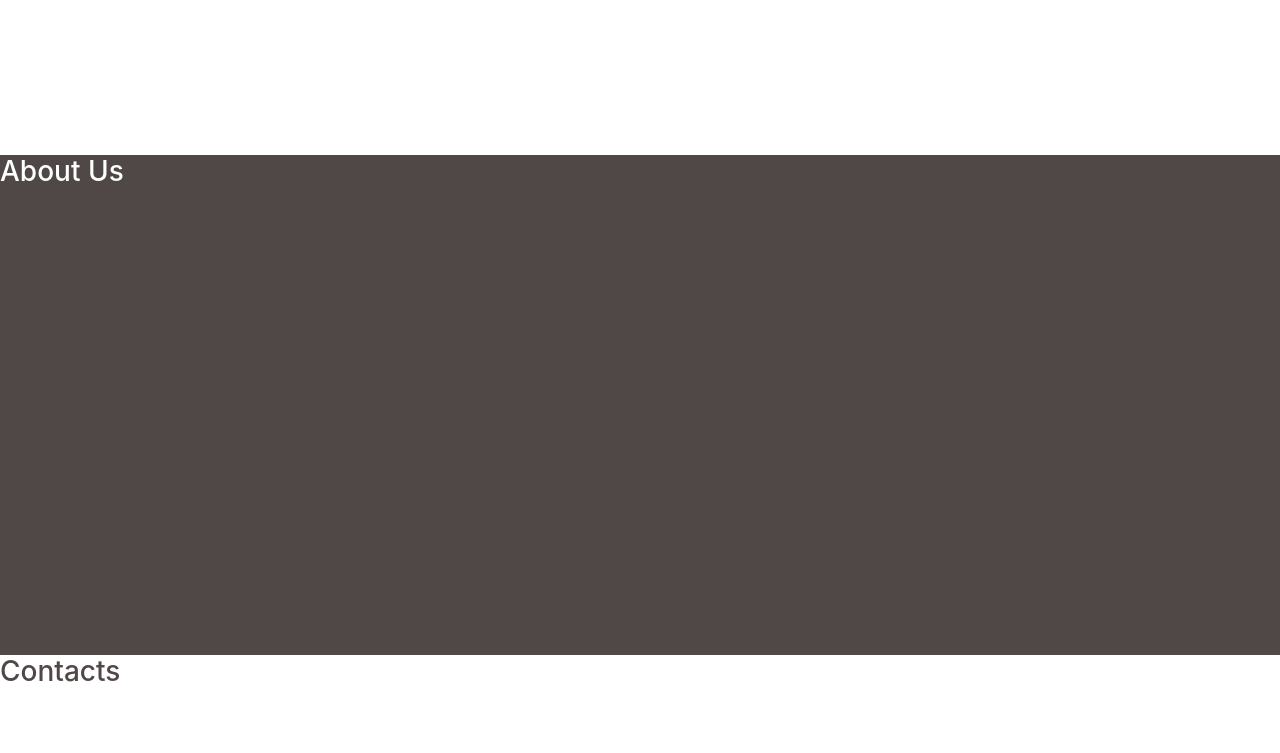
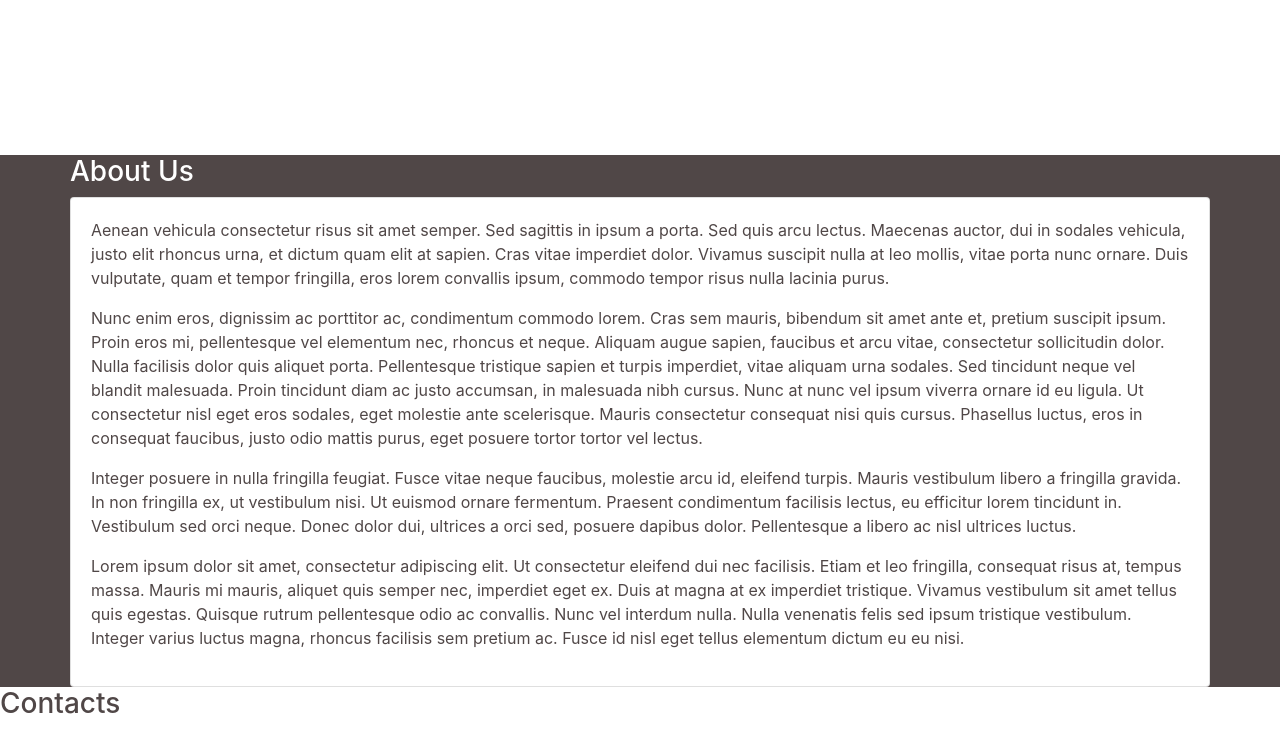
Before and after one commit to Bombozaur666/MyPhoto_Bootstrap4, a website: page index.html in a window 1280 px wide. Shown: the part 1345-2098 px from the top of the page. Drawn offline with nearby package versions, Linux system fonts and the light colour scheme; some icons are missing.

Commit message:
just lorem ipsum

```diff
--- a/index.html
+++ b/index.html
@@ -202,8 +202,26 @@
         </div>
     </div>
     <div class="container-fluid myphoto-section bg-myphoto-dark">
-        <div class="row">
-            <h3>About Us</h3>
+        <div class="container">
+            <div class="row">
+                <h3>About Us</h3>
+                <div class="card bg-myphoto-light">
+                    <div class="card-body">
+                        <p>
+                            Aenean vehicula consectetur risus sit amet semper. Sed sagittis in ipsum a porta. Sed quis arcu lectus. Maecenas auctor, dui in sodales vehicula, justo elit rhoncus urna, et dictum quam elit at sapien. Cras vitae imperdiet dolor. Vivamus suscipit nulla at leo mollis, vitae porta nunc ornare. Duis vulputate, quam et tempor fringilla, eros lorem convallis ipsum, commodo tempor risus nulla lacinia purus.
+                        </p>
+                        <p>
+                            Nunc enim eros, dignissim ac porttitor ac, condimentum commodo lorem. Cras sem mauris, bibendum sit amet ante et, pretium suscipit ipsum. Proin eros mi, pellentesque vel elementum nec, rhoncus et neque. Aliquam augue sapien, faucibus et arcu vitae, consectetur sollicitudin dolor. Nulla facilisis dolor quis aliquet porta. Pellentesque tristique sapien et turpis imperdiet, vitae aliquam urna sodales. Sed tincidunt neque vel blandit malesuada. Proin tincidunt diam ac justo accumsan, in malesuada nibh cursus. Nunc at nunc vel ipsum viverra ornare id eu ligula. Ut consectetur nisl eget eros sodales, eget molestie ante scelerisque. Mauris consectetur consequat nisi quis cursus. Phasellus luctus, eros in consequat faucibus, justo odio mattis purus, eget posuere tortor tortor vel lectus.
+                        </p>
+                        <p>
+                            Integer posuere in nulla fringilla feugiat. Fusce vitae neque faucibus, molestie arcu id, eleifend turpis. Mauris vestibulum libero a fringilla gravida. In non fringilla ex, ut vestibulum nisi. Ut euismod ornare fermentum. Praesent condimentum facilisis lectus, eu efficitur lorem tincidunt in. Vestibulum sed orci neque. Donec dolor dui, ultrices a orci sed, posuere dapibus dolor. Pellentesque a libero ac nisl ultrices luctus.
+                        </p>
+                        <p>
+                            Lorem ipsum dolor sit amet, consectetur adipiscing elit. Ut consectetur eleifend dui nec facilisis. Etiam et leo fringilla, consequat risus at, tempus massa. Mauris mi mauris, aliquet quis semper nec, imperdiet eget ex. Duis at magna at ex imperdiet tristique. Vivamus vestibulum sit amet tellus quis egestas. Quisque rutrum pellentesque odio ac convallis. Nunc vel interdum nulla. Nulla venenatis felis sed ipsum tristique vestibulum. Integer varius luctus magna, rhoncus facilisis sem pretium ac. Fusce id nisl eget tellus elementum dictum eu eu nisi.
+                        </p>
+                    </div>
+                </div>
+            </div>
         </div>
     </div>
     <div class="container-fluid myphoto-section bg-myphoto-light">
```
